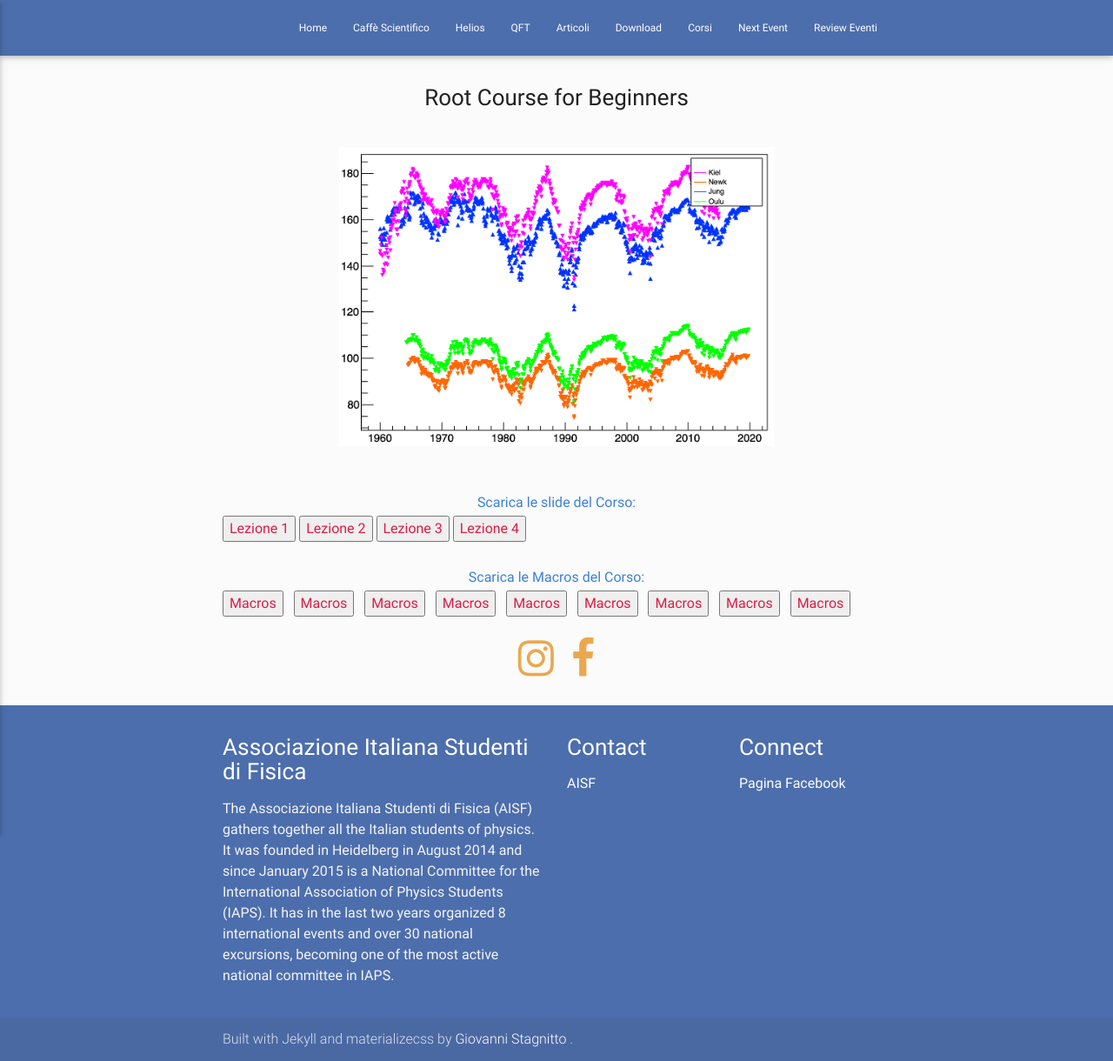
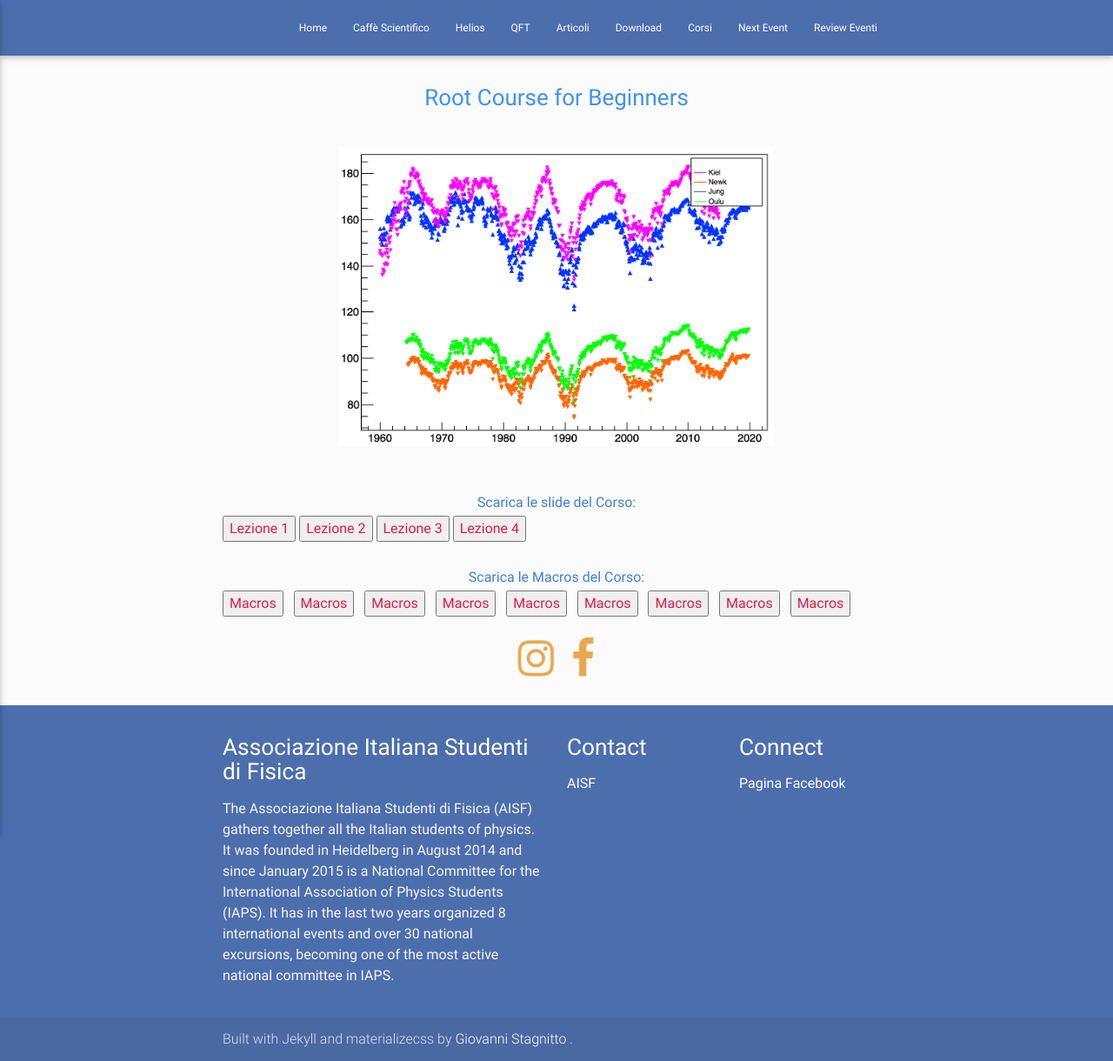
Before and after one commit to ai-sf/aisf_perugia, a Jekyll site: the page built from ROOT.html, in a window 1280 px wide. Shown: the whole page at 87% size. Built offline with Jekyll 4.4.1, drawn with Linux system fonts in a browser that asks for light colours; nearby versions of some CDN libraries.

Commit message:
Update ROOT.html

```diff
--- a/ROOT.html
+++ b/ROOT.html
@@ -7,7 +7,7 @@ description: Leggi e Scarica gli articoli delle prime due edizioni di Helios
 ---
 <link rel="stylesheet" href="https://maxcdn.bootstrapcdn.com/font-awesome/4.7.0/css/font-awesome.min.css">
 <center>
-<h3><font style="color:color:rgb(62, 146, 242);">Root Course for Beginners</font></h3>
+<h3><font style="color:rgb(62, 146, 242);">Root Course for Beginners</font></h3>
 <img class="mySlides" src="/perugia/Root/Images/logo.png" style="width:60%">
 <br>
 
```
